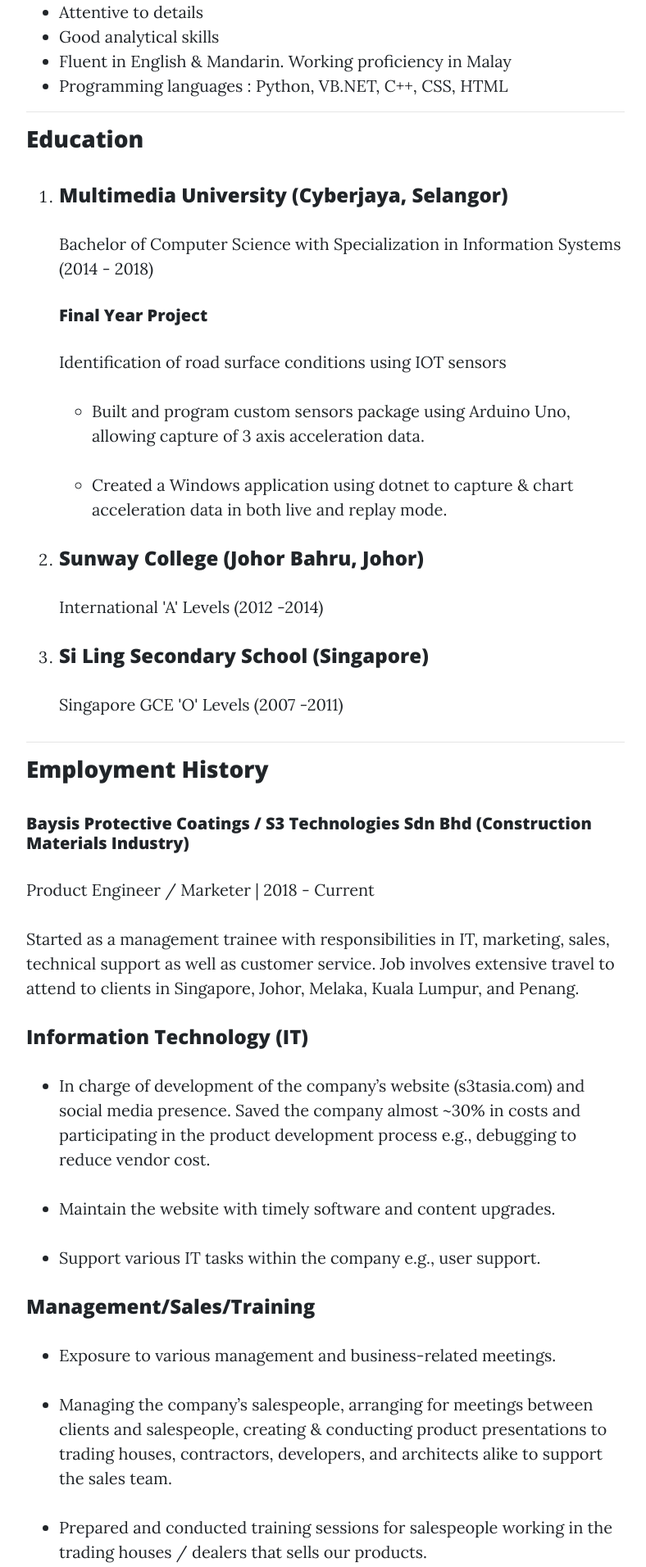
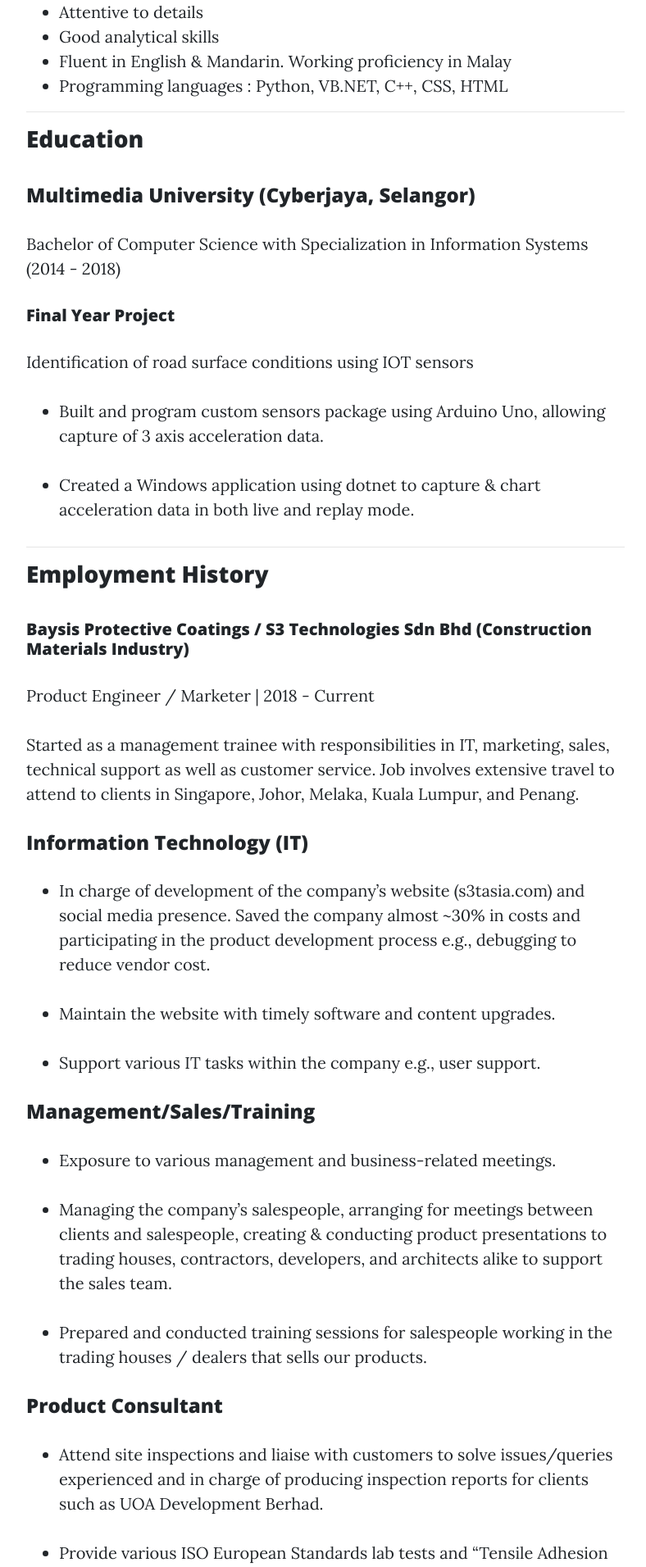
Before and after one commit to daboss88/terry-blog, a Flask app: page /about in a window 1280 px wide. Shown: the part 1155-3067 px from the top of the page at 82% size, without its empty margins (243-1031 px from the left). Run offline with Flask 2, Linux system fonts and the light colour scheme; some libraries are stand-ins or nearby versions.

Commit message:
Edit details in about.html

```diff
--- a/templates/about.html
+++ b/templates/about.html
@@ -41,14 +41,14 @@
         <hr>
 
         <h3>Education</h3>
+
         <br>
-        <ol>
-          <li>
-            <h4>Multimedia University (Cyberjaya, Selangor)</h4>
+
+        <h4>Multimedia University (Cyberjaya, Selangor)</h4>
             <p>Bachelor of Computer Science with Specialization in Information Systems
                (2014 - 2018)</p>
 
-            <h5>Final Year Project</h5>
+        <h5>Final Year Project</h5>
             <p>Identification of road surface conditions using IOT sensors</p>
             <ul>
                 <li>
@@ -58,14 +58,6 @@
                   <p>Created a Windows application using dotnet to capture & chart acceleration data in both live and replay mode.</p>
                 </li>
             </ul>
-          </li>
-          <li>
-            <h4>Sunway College (Johor Bahru, Johor)</h4>
-            <p>International 'A' Levels (2012 -2014)</p>
-          </li>
-          <li>
-            <h4>Si Ling Secondary School (Singapore)</h4>
-            <p>Singapore GCE 'O' Levels (2007 -2011)</p>
           </li>
         </ol>
 
```
